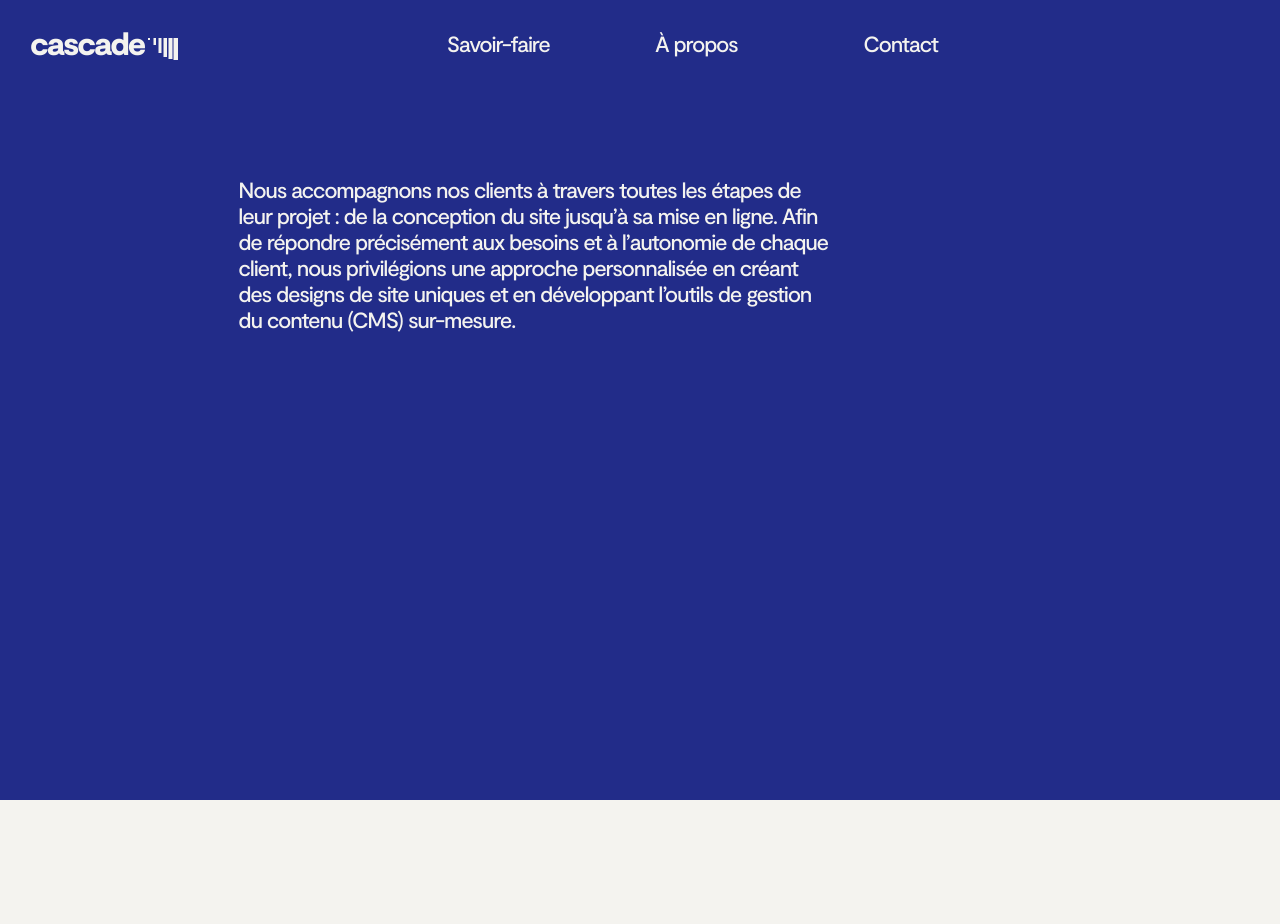
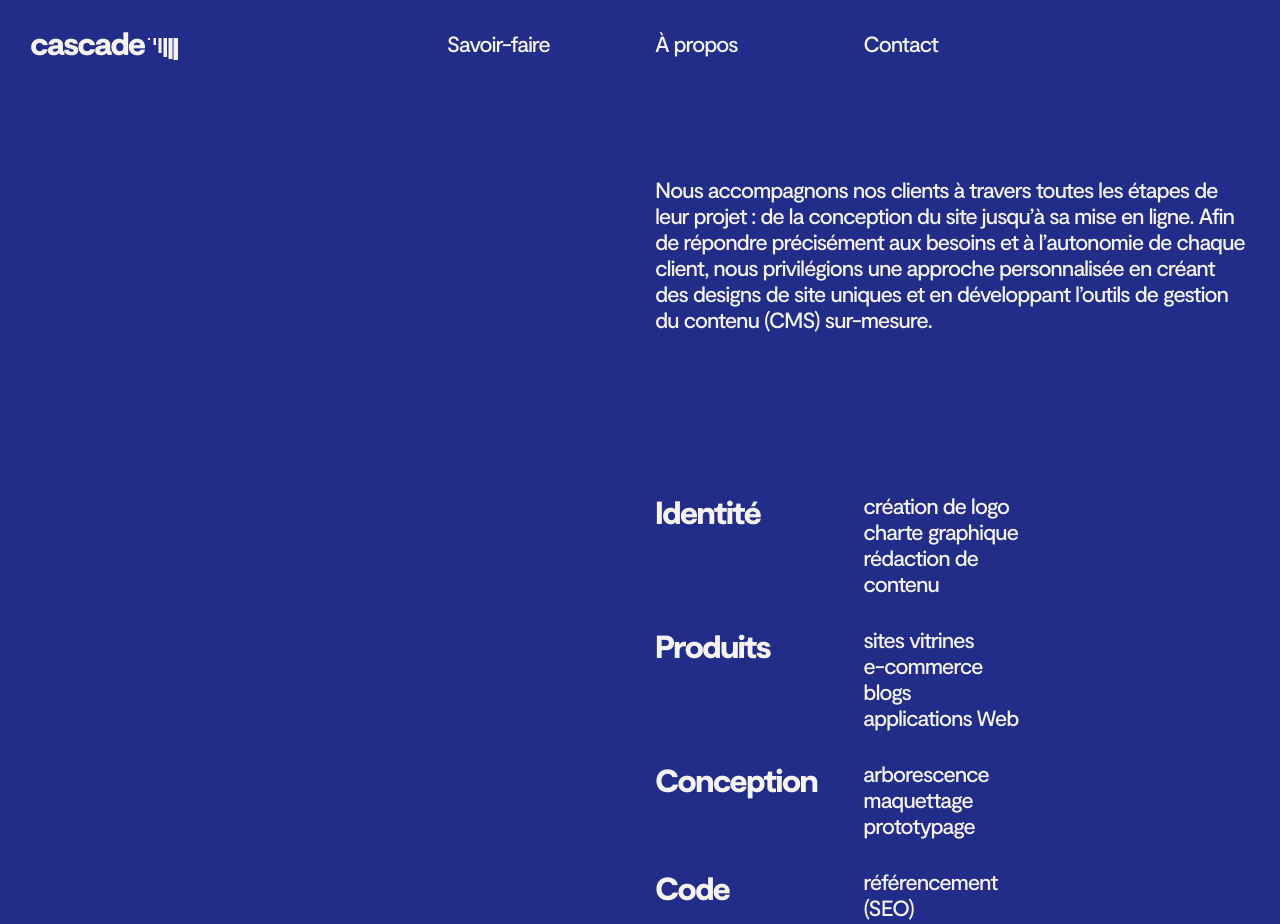
Before and after one commit to LapassetAC/cascade, a Next.js app: page /expertise in a window 1280 px wide. Shown: the top 924 px of the page. Before the commit the page ends 800 px from the top, so only its background shows below. Built offline with nearby package versions, Linux system fonts and the light colour scheme.

Commit message:
add page expertise

```diff
--- a/src/pages/expertise.js
+++ b/src/pages/expertise.js
@@ -2,11 +2,20 @@ import styled from "styled-components";
 
 const StyledContainer = styled.div`
   min-height: ${({ theme }) => `calc(100vh - ${theme.headerHeight}px)`};
-  padding-top: 90px;
+  padding: 90px 0 200px;
   background-color: ${({ theme }) => theme.color.blue};
   color: ${({ theme }) => theme.color.white};
   .intro {
-    grid-column: 2 / 5;
+    grid-column: 4 / 7;
+    margin-bottom: 130px;
+  }
+  h2 {
+    grid-column: 4 / 5;
+    font-size: 32px;
+    font-weight: 900;
+  }
+  ul {
+    grid-column: 5 / 6;
   }
 `;
 
@@ -21,6 +30,32 @@ export default function Expertise() {
         uniques et en développant l’outils de gestion du contenu (CMS)
         sur-mesure.
       </p>
+      <h2>Identité</h2>
+      <ul>
+        <li>création de logo</li>
+        <li>charte graphique</li>
+        <li>rédaction de contenu</li>
+      </ul>
+      <h2>Produits</h2>
+      <ul>
+        <li>sites vitrines</li>
+        <li>e-commerce</li>
+        <li>blogs</li>
+        <li>applications Web</li>
+      </ul>
+      <h2>Conception</h2>
+      <ul>
+        <li>arborescence</li>
+        <li>maquettage</li>
+        <li>prototypage</li>
+      </ul>
+      <h2>Code</h2>
+      <ul>
+        <li>référencement (SEO)</li>
+        <li>gestion du contenu (CMS)</li>
+        <li>hébergement</li>
+        <li>mise en ligne</li>
+      </ul>
     </StyledContainer>
   );
 }
```
